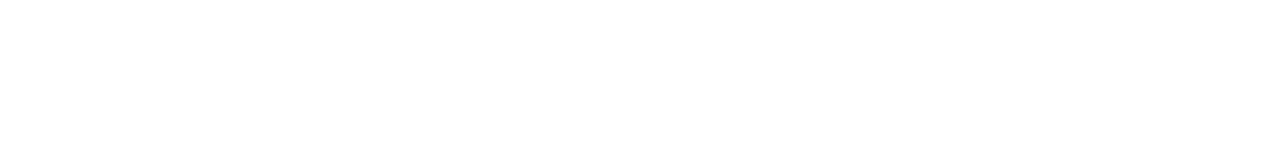
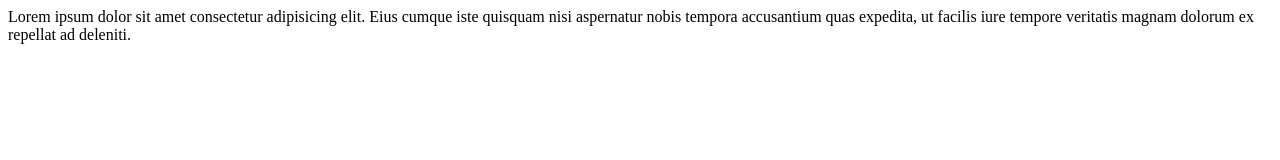
Before and after one commit to SydorRoman/Trainings, a website: page ui/index.html in a window 1280 px wide. Drawn offline with Linux system fonts and the light colour scheme.

Commit message:
[ADD] Lorem to src/index.html

```diff
--- a/ui/index.html
+++ b/ui/index.html
@@ -7,6 +7,7 @@
     <title>Document</title>
 </head>
 <body>
+    Lorem ipsum dolor sit amet consectetur adipisicing elit. Eius cumque iste quisquam nisi aspernatur nobis tempora accusantium quas expedita, ut facilis iure tempore veritatis magnam dolorum ex repellat ad deleniti.
 
 </body>
 </html>
```
